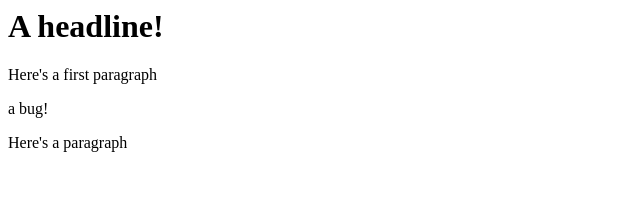
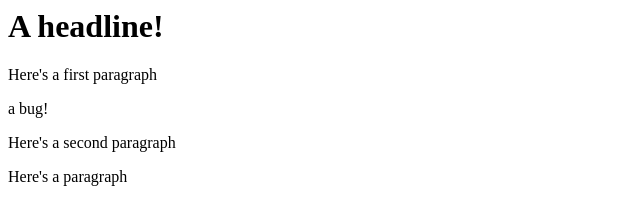
Before and after one commit to jeremyfelt/a-fancy-repository, a plain HTML site: page index.html in a window 1280 px wide. Shown: the whole page, without its empty margins (0-640 px from the left). Drawn offline with Linux system fonts and the light colour scheme.

Commit message:
Add a second paragraph

```diff
--- a/index.html
+++ b/index.html
@@ -5,6 +5,7 @@
 		<h1>A headline!</h1>
 		<p>Here's a first paragraph</p>
 		<p>a bug!</p>
+		<p>Here's a second paragraph</p>
 		<p>Here's a paragraph</p>
 	</body>
 </html>
```
